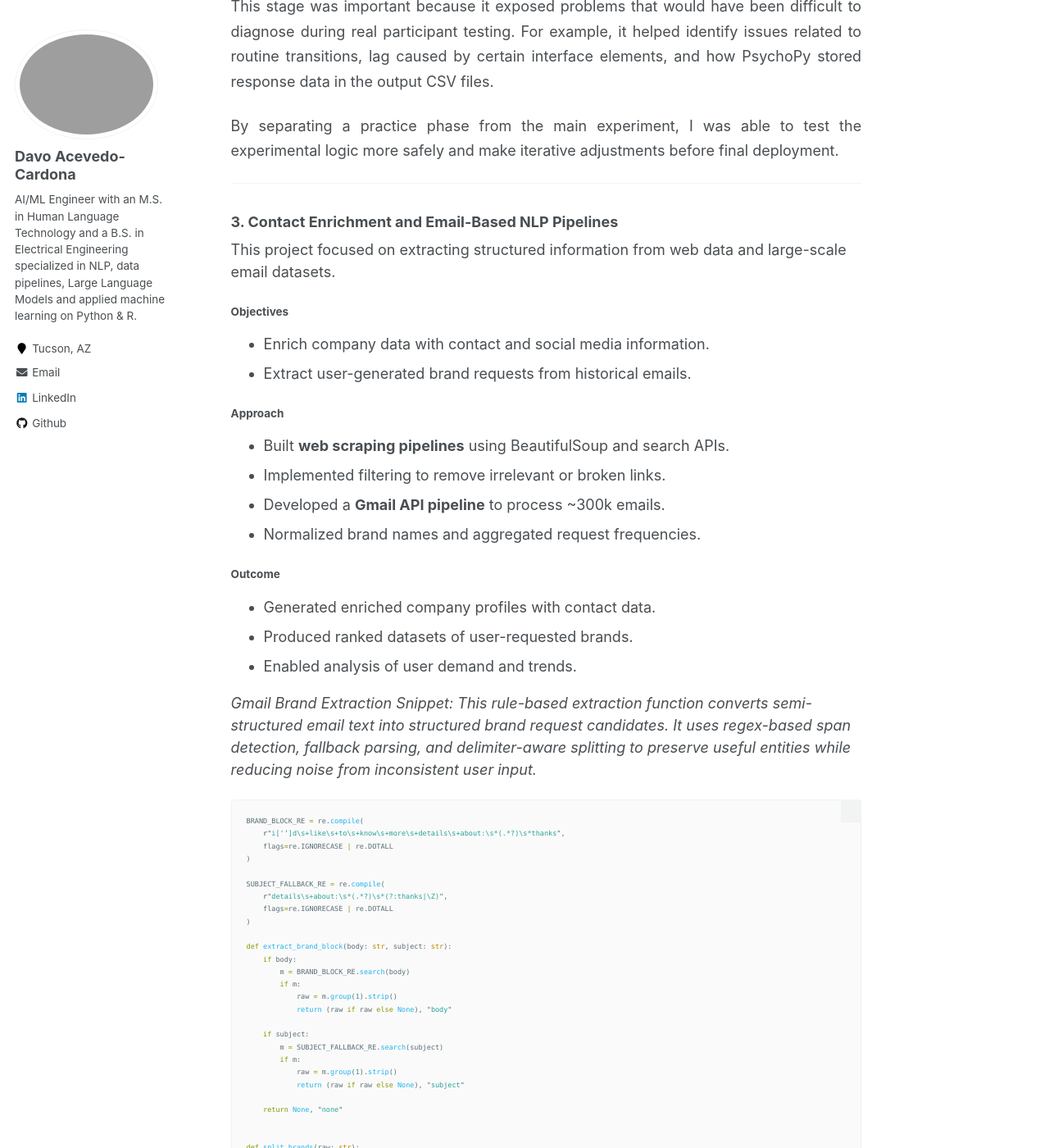
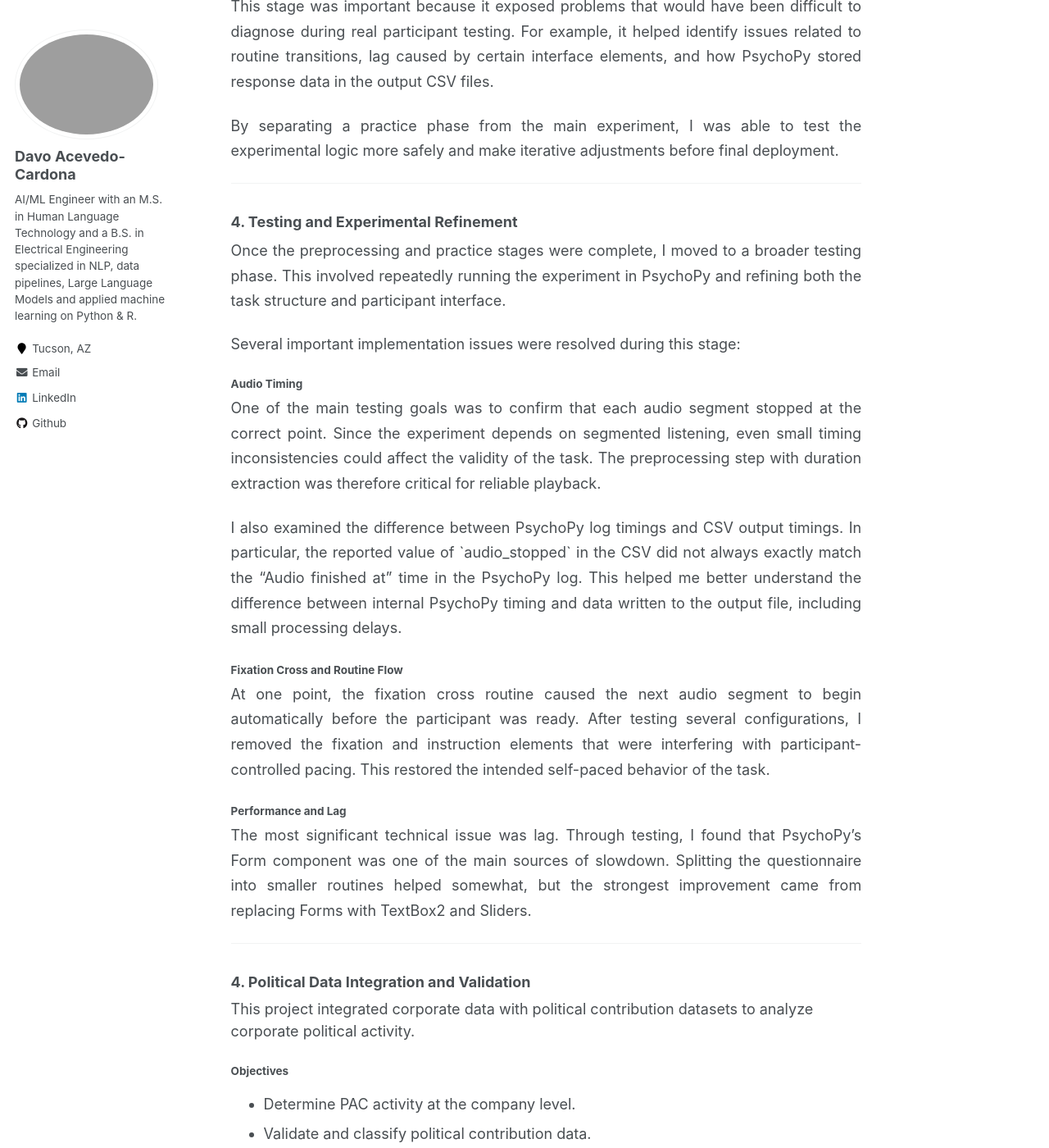
Before and after one commit to lldavoll/lldavoll.github.io, a Jekyll site: the page built from _portfolio/spl_experiment.md, in a window 1280 px wide and 1400 px high, scrolled down 8344 px. Shown: the whole window at 82% size. Built offline with Jekyll 4.4.1, drawn with Linux system fonts in a browser that asks for light colours; some of the changed text lies outside the part shown.

Commit message:
Update spl_experiment.md

````diff
--- a/_portfolio/spl_experiment.md
+++ b/_portfolio/spl_experiment.md
@@ -236,22 +236,22 @@ The BLP section was designed to complement the self-paced listening task by prov
 
 The BLP implementation was divided into multiple sections:
 
-- **Biographical information**
-- **Language history**
-- **Language use**
-- **Language competence**
-- **Language attitudes**
+- **Biographical information.**
+- **Language history.**
+- **Language use.**
+- **Language competence.**
+- **Language attitudes.**
 
 The questionnaire included items such as:
 
-- age and place of birth
-- current residence
-- parents’ languages
-- age of acquisition for each language
-- years of formal education in each language
-- self-reported speaking, reading, writing, and comprehension ability
-- patterns of language use with family, friends, work, and internal thought
-- identity and attitude toward the participant’s languages
+- Age and place of birth.
+- Current residence.
+- Parents’ languages.
+- Age of acquisition for each language.
+- Years of formal education in each language.
+- Self-reported speaking, reading, writing, and comprehension ability.
+- Patterns of language use with family, friends, work, and internal thought.
+- Identity and attitude toward the participant’s languages.
 
 #### Design Decisions
 
@@ -320,71 +320,50 @@ By separating a practice phase from the main experiment, I was able to test the
 </div>
 ---
 
-### 3. Contact Enrichment and Email-Based NLP Pipelines
+### 4. Testing and Experimental Refinement
 
-This project focused on extracting structured information from web data and large-scale email datasets.
+<div style="text-align: justify; line-height: 1.7;">
+<p>
 
-#### Objectives
-- Enrich company data with contact and social media information.
-- Extract user-generated brand requests from historical emails.
+Once the preprocessing and practice stages were complete, I moved to a broader testing phase. This involved repeatedly running the experiment in PsychoPy and refining both the task structure and participant interface.
 
-#### Approach
-- Built **web scraping pipelines** using BeautifulSoup and search APIs.
-- Implemented filtering to remove irrelevant or broken links.
-- Developed a **Gmail API pipeline** to process ~300k emails.
-- Normalized brand names and aggregated request frequencies.
+</p>
+</div>
 
-#### Outcome
-- Generated enriched company profiles with contact data.
-- Produced ranked datasets of user-requested brands.
-- Enabled analysis of user demand and trends.
+Several important implementation issues were resolved during this stage:
 
-_Gmail Brand Extraction Snippet: This rule-based extraction function converts semi-structured email text into structured brand request candidates. It uses regex-based span detection, fallback parsing, and delimiter-aware splitting to preserve useful entities while reducing noise from inconsistent user input._
+#### Audio Timing
 
-```python
-BRAND_BLOCK_RE = re.compile(
-    r"i['’]d\s+like\s+to\s+know\s+more\s+details\s+about:\s*(.*?)\s*thanks",
-    flags=re.IGNORECASE | re.DOTALL
-)
+<div style="text-align: justify; line-height: 1.7;">
+<p>
 
-SUBJECT_FALLBACK_RE = re.compile(
-    r"details\s+about:\s*(.*?)\s*(?:thanks|\Z)",
-    flags=re.IGNORECASE | re.DOTALL
-)
+One of the main testing goals was to confirm that each audio segment stopped at the correct point. Since the experiment depends on segmented listening, even small timing inconsistencies could affect the validity of the task. The preprocessing step with duration extraction was therefore critical for reliable playback.
+<p>
 
-def extract_brand_block(body: str, subject: str):
-    if body:
-        m = BRAND_BLOCK_RE.search(body)
-        if m:
-            raw = m.group(1).strip()
-            return (raw if raw else None), "body"
+</p>
+I also examined the difference between PsychoPy log timings and CSV output timings. In particular, the reported value of `audio_stopped` in the CSV did not always exactly match the “Audio finished at” time in the PsychoPy log. This helped me better understand the difference between internal PsychoPy timing and data written to the output file, including small processing delays.
 
-    if subject:
-        m = SUBJECT_FALLBACK_RE.search(subject)
-        if m:
-            raw = m.group(1).strip()
-            return (raw if raw else None), "subject"
+</p>
+</div>
 
-    return None, "none"
+#### Fixation Cross and Routine Flow
 
+<div style="text-align: justify; line-height: 1.7;">
+<p>
+At one point, the fixation cross routine caused the next audio segment to begin automatically before the participant was ready. After testing several configurations, I removed the fixation and instruction elements that were interfering with participant-controlled pacing. This restored the intended self-paced behavior of the task.
 
-def split_brands(raw: str):
-    raw = (raw or "").strip()
-    if not raw:
-        return []
+</p>
+</div>
 
-    parts = []
-    for chunk in raw.split("/"):
-        chunk = re.sub(r"\s+", " ", chunk).strip()
-        if chunk:
-            parts.append(chunk)
+#### Performance and Lag
 
-    final = []
-    for p in parts:
-        final.extend([x.strip() for x in p.split(",") if x.strip()])
+<div style="text-align: justify; line-height: 1.7;">
+<p>
+The most significant technical issue was lag. Through testing, I found that PsychoPy’s Form component was one of the main sources of slowdown. Splitting the questionnaire into smaller routines helped somewhat, but the strongest improvement came from replacing Forms with TextBox2 and Sliders.
 
-    return final
-```
+</p>
+</div>
+---
 
 ### 4. Political Data Integration and Validation
 
````
